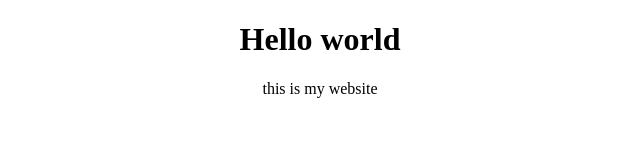
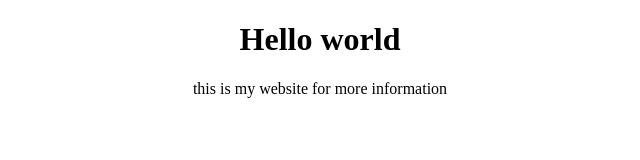
Before and after one commit to zahdourmustapha/zahdourmustapha.github.io, a plain HTML site: page index.html in a window 1280 px wide. Shown: the whole page, without its empty margins (320-960 px from the left). Drawn offline with Linux system fonts and the light colour scheme.

Commit message:
some more information

```diff
--- a/index.html
+++ b/index.html
@@ -9,7 +9,7 @@
    <center>
    <h1>Hello world</h1>
    <p>
-     this is my website
+     this is my website for more information
 	 </p>
 	 </center>
   </body>
```
